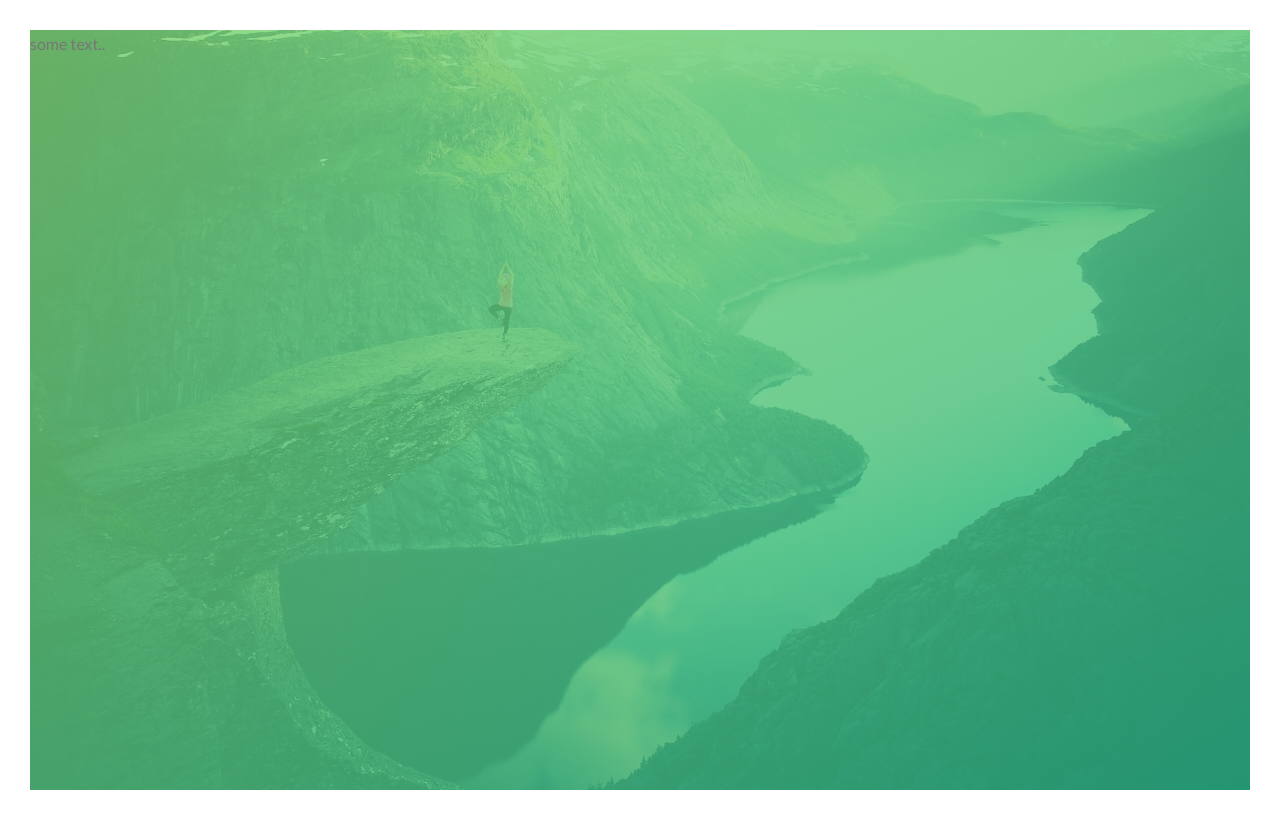
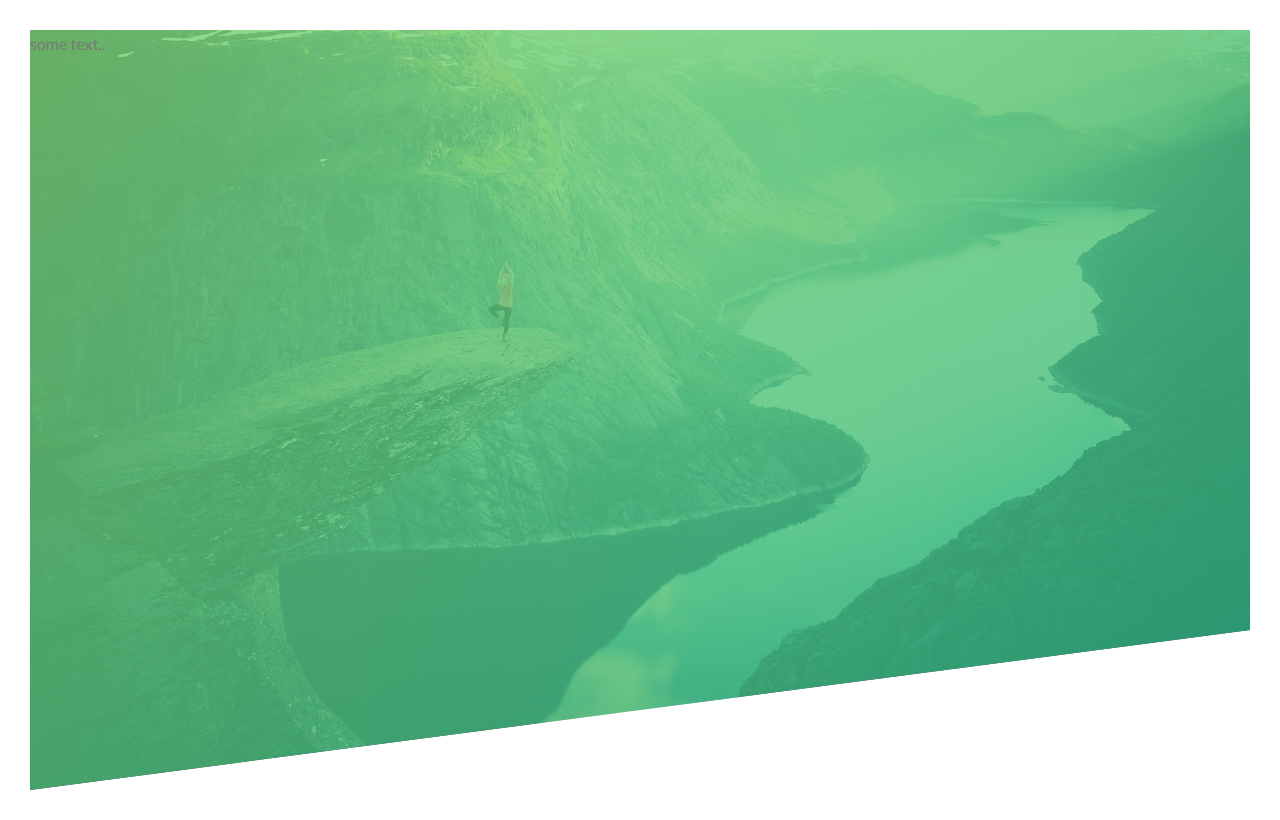
Before and after one commit to Edwardleung1/advanced-css-course-master, a plain HTML site: page Natours/starter/index.html in a window 1280 px wide. Drawn offline with Linux system fonts and the light colour scheme; files that its build step writes are made by us from their sources.

Commit message:
added a clip path polygon

```diff
--- a/Natours/starter/css/style.css
+++ b/Natours/starter/css/style.css
@@ -31,4 +31,6 @@ body {
         url(../img/hero.jpg);
     background-size: cover;
     background-position: top;
+
+    clip-path: polygon(0 0, 100% 0, 100% 75vh, 0 100%);
 }
```
